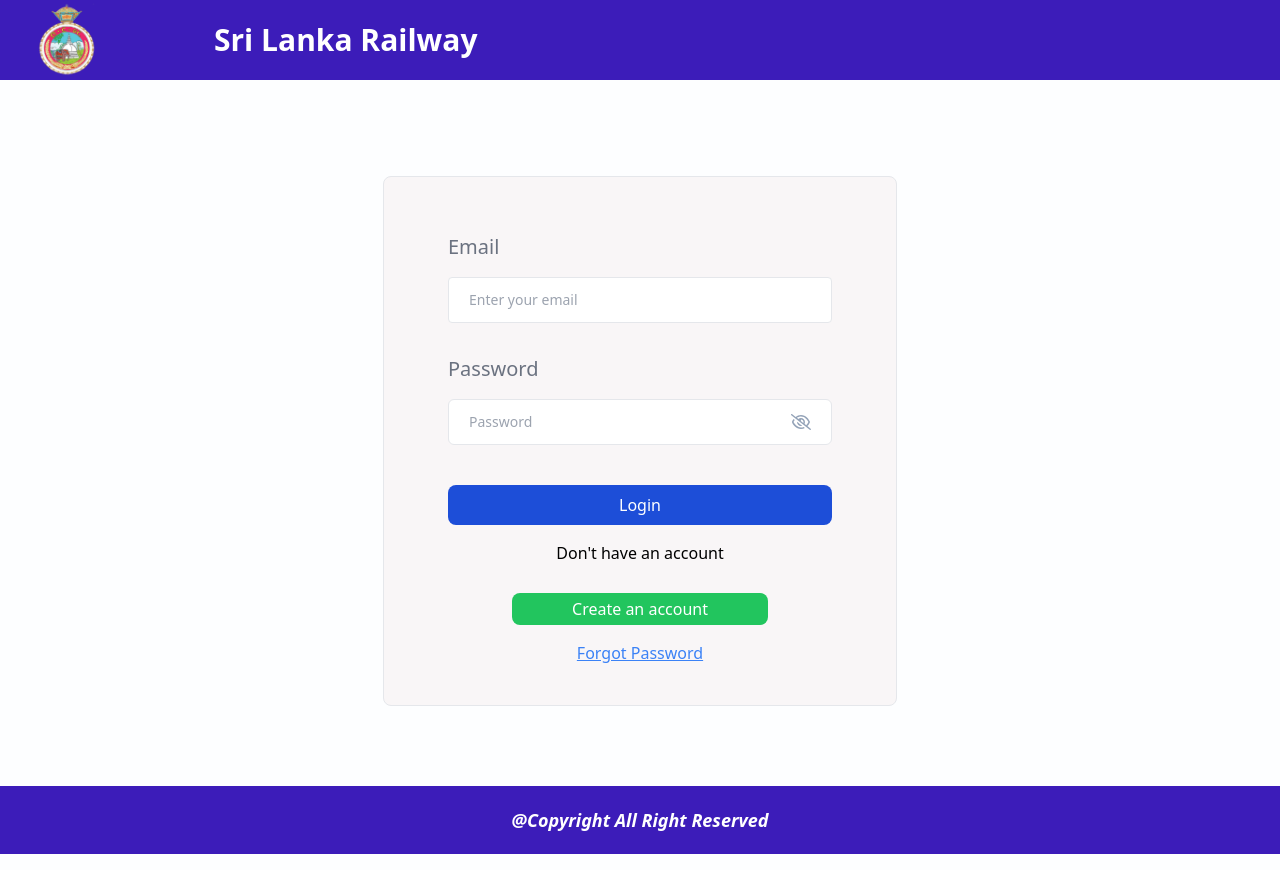
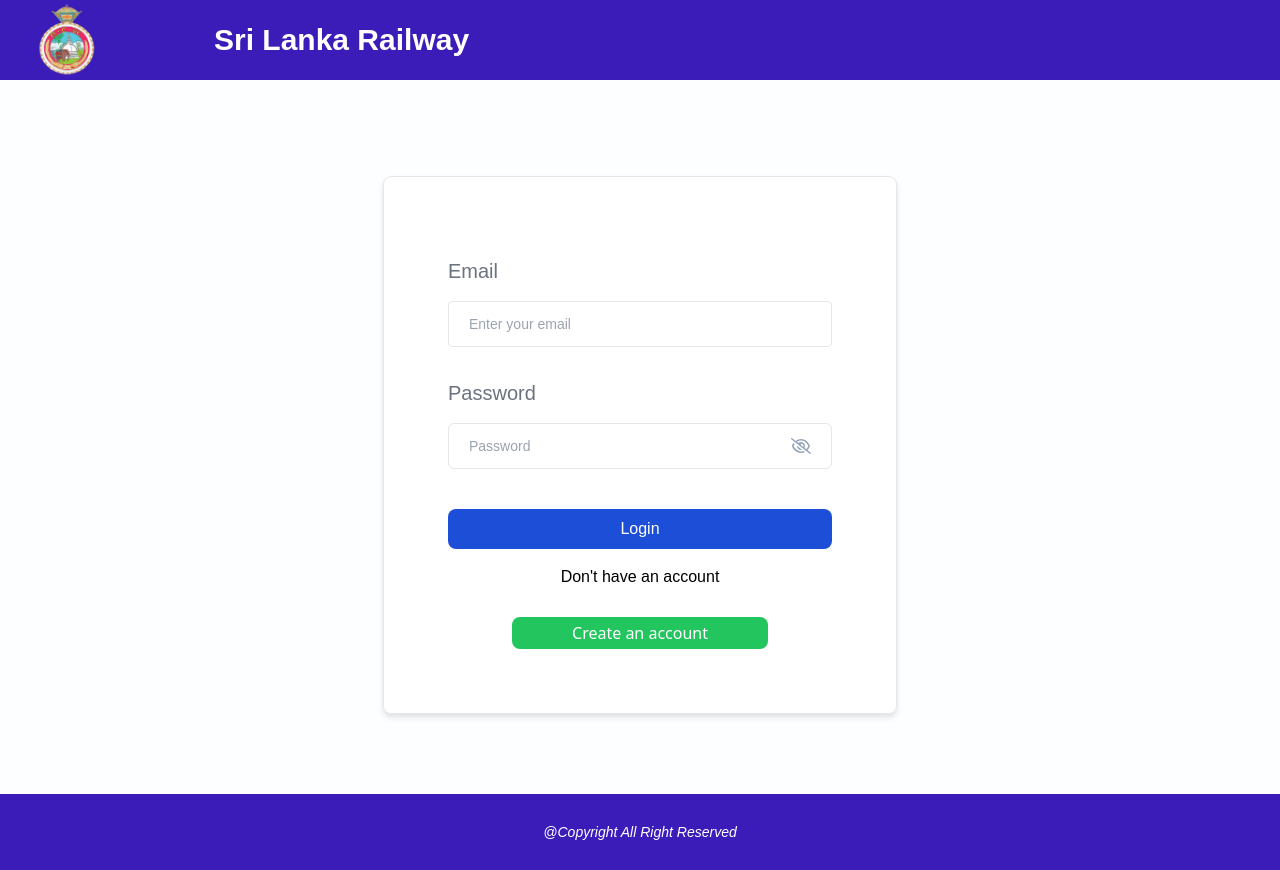
Before and after one commit to nisithferdinando/Sri-Lanka-Railway-Ticket-Booking-System, a React (Vite) app in the folder frontend/: page /login in a window 1280 px wide. Built offline with nearby package versions, Linux system fonts and the light colour scheme.

Commit message:
routes changed

```diff
--- a/frontend/src/App.jsx
+++ b/frontend/src/App.jsx
@@ -1,26 +1,12 @@
 import React from 'react'
-import Navbar from './Components/Navbar/Navbar'
-import Footer from './Components/Footer/Footer'
-import Login from './Pages/Login'
-import SignUp from './Pages/SignUp'
-import Home from './Pages/Home'
-import HomeS from './Pages/sinhala/HomeS'
-import { BrowserRouter as Router, Routes, Route } from 'react-router-dom'
+import Routers from './Routers/Routers'
+
 
 const App = () => {
   return (
     <div>
 
-      <Router>
-        <Routes>
-          <Route path='/' element={<Home/>}/>
-          <Route path='/login' element={<Login/>}/>
-          <Route path='/signup' element={<SignUp/>}/>
-          <Route path='/home-sin' element={<HomeS/>}/>
-
-        </Routes>
-
-      </Router>
+     <Routers/>
 
     </div>
   )
--- a/frontend/src/Components/Footer/Footer.jsx
+++ b/frontend/src/Components/Footer/Footer.jsx
@@ -4,8 +4,8 @@ const Footer = () => {
   return (
     <div>
         <div className='w-full'>
-            <div className='bg-Secondary w-full p-5 '>
-                <p className='text-white italic text-lg text-center font-semibold'>@Copyright All Right Reserved</p>
+            <div className='bg-Secondary w-full p-7'>
+                <p className='text-white italic text-sm text-center'>@Copyright All Right Reserved</p>
 
             </div>
 
--- a/frontend/src/Pages/Login.jsx
+++ b/frontend/src/Pages/Login.jsx
@@ -55,7 +55,7 @@ const Login = () => {
     <div>
       <Navbar/>
             <div className='flex justify-center items-center'>
-            <div className='bg-[#F7F2F2] bg-opacity-60 border rounded-lg px-16 py-10 mt-24 outline-none'>
+            <div className='bg-white border-[1.5px] drop-shadow-md rounded-lg px-16 py-16 mt-24 outline-none'>
                 <form onSubmit={()=>{}}>
                     <div className='mt-4'>
                     <p className='text-xl font-medium text-gray-500 mb-4'>Email</p>
@@ -83,7 +83,7 @@ const Login = () => {
                    <Link to="/signup"><button className='text-white text-base font-sans bg-green-500 px-4 py-1 rounded-lg w-64 mt-7 hover:bg-green-400'>Create an account</button>
                    </Link>
                     </div>
-                    <a href='#'><p className='text-blue-500 underline text-base text-center mt-4 hover:text-purple-800'>Forgot Password</p> </a>
+                    {/*<a href='#'><p className='text-blue-500 underline text-base text-center mt-4 hover:text-purple-800'>Forgot Password</p> </a>*/}
                 </form>
             </div>
 
--- a/frontend/src/Pages/SignUp.jsx
+++ b/frontend/src/Pages/SignUp.jsx
@@ -68,7 +68,7 @@ const SignUp = () => {
     <div>
       <Navbar/>
         <div className='flex justify-center items-center'>
-          <div className='bg-[#F7F2F2] bg-opacity-60 border rounded-lg px-16 py-11 mt-20 outline-none'>
+          <div className='bg-white border-[1.5px] drop-shadow-md rounded-lg px-16 py-11 mt-20 outline-none'>
             <form onSubmit={handleSignUp}>
                 <h1 className='text-center text-xl font-semibold text-purple-950'>Sign up here</h1>
                 <div className='flex flex-col'>
@@ -79,7 +79,6 @@ const SignUp = () => {
                  value={firstName}
                  onChange={(e)=>{setFirstName(e.target.value)}}
                  />
-
                 <input
                  type='text'
                  placeholder='Last Name'
--- /dev/null
+++ b/frontend/src/Routers/Routers.jsx
@@ -0,0 +1,25 @@
+import React from 'react'
+import { BrowserRouter as Router, Routes, Route } from 'react-router-dom'
+import Home from '../Pages/Home'
+import HomeS from '../Pages/sinhala/HomeS'
+import Login from '../Pages/Login'
+import SignUp from '../Pages/SignUp'
+
+const Routers = () => {
+  return (
+    <div>
+        <Router>
+        <Routes>
+          <Route path='/' element={<Home/>}/>
+          <Route path='/login' element={<Login/>}/>
+          <Route path='/signup' element={<SignUp/>}/>
+          <Route path='/home-sin' element={<HomeS/>}/>
+
+        </Routes>
+
+      </Router>
+    </div>
+  )
+}
+
+export default Routers
--- a/frontend/src/Utilities/trainData.js
+++ b/frontend/src/Utilities/trainData.js
@@ -1,6 +1,6 @@
 
 export const Station = [
-    "Colombo Fort", "Ragama", "Gampaha", "Veyangoda", "Mirigama",
+    "Colombo Fort", "Maradana", "Ragama", "Gampaha", "Veyangoda", "Mirigama",
     "Polgahawela", "Rambukkana", "Ihalakotte", "Kadugannawa", "Peradeniya",
     "Sarasaviuyana", "Kandy", "Gelioya", "Gampola", "Tembligala",
     "Ulapane", "Nawalapitiya", "Inguruoya", "Galboda", "Watawala",
@@ -13,7 +13,7 @@ export const Station = [
 
 
  export const Stationsin=[
-   "කොළඹ කොටුව", "රාගම", "ගම්පහ", "වේයන්ගොඩ","මීරිගම",
+   "කොළඹ කොටුව", "මරදාන","රාගම", "ගම්පහ", "වේයන්ගොඩ","මීරිගම",
    "පොල්ගහවෙල","රඹුක්කන","ඉහල කොට්ටේ", "කඩුගන්නාව","පේරාදෙනිය",
    "සරසවි උයන","මහනුවර","ගෙලිඔය", "ගම්පොළ", "තෙබිලිගල", "උලපනේ",
    "නවලපිටිය", "ඉගුරුඔය", "ගල්බොඩ", "වටවල", "ඉහලවටවල", "රොස්ඇල්ල",
--- a/frontend/src/index.css
+++ b/frontend/src/index.css
@@ -4,7 +4,7 @@
 
 @import url('https://fonts.googleapis.com/css2?family=Poppins:ital,wght@0,100;0,200;0,300;0,400;0,500;0,600;0,700;0,800;0,900;1,100;1,200;1,300;1,400;1,500;1,600;1,700;1,800;1,900&display=swap');
 
-@layer{
+@layer base{
     html{
         font-family: "Poppins", sans-serif;
     }
```
